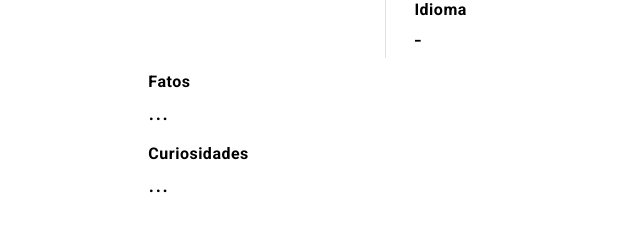
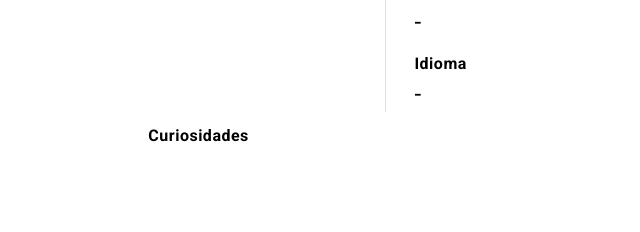
Before and after one commit to vitoraugustto/countries-app, a React (Vite) app: page /paises/1 in a window 1280 px wide. Shown: the part 408-640 px from the top of the page, without its empty margins (123-763 px from the left). Built offline with nearby package versions, Linux system fonts and the light colour scheme; no server answers.

Commit message:
feat: create curiosities

```diff
--- a/src/screens/CountryScreen.tsx
+++ b/src/screens/CountryScreen.tsx
@@ -10,17 +10,28 @@ import {
 } from '@common/utils';
 import { Box, Text } from '@components';
 import { Divider } from '@mui/material';
-import { fetchCountry } from '@services/countries';
+import { fetchCountry, generateCountryCuriosities } from '@services/countries';
 
 export const CountryScreen = () => {
   const location = useParams() as { countryName: string };
   const [country, setCountry] = useState<ICountry>();
+  const [countryCuriosities, setCountryCuriosities] = useState<string | null>(
+    '',
+  );
 
   useEffect(() => {
     fetchCountry(decode(location.countryName), true).then((res) =>
       setCountry(res.data[0]),
     );
   }, []);
+
+  useEffect(() => {
+    if (country) {
+      generateCountryCuriosities(country.name.common).then((res) =>
+        setCountryCuriosities(res.choices[0].message.content),
+      );
+    }
+  }, [country]);
 
   return (
     <Box hCenter vCenter gap="20px" p="2%" height="100vh">
@@ -63,12 +74,8 @@ export const CountryScreen = () => {
           </Box>
         </Box>
         <Box>
-          <Text fontWeight="600">Fatos</Text>
-          <Text fontSize="24px">...</Text>
-        </Box>
-        <Box>
           <Text fontWeight="600">Curiosidades</Text>
-          <Text fontSize="24px">...</Text>
+          <Text fontSize="18px">{countryCuriosities}</Text>
         </Box>
       </Box>
     </Box>
```
